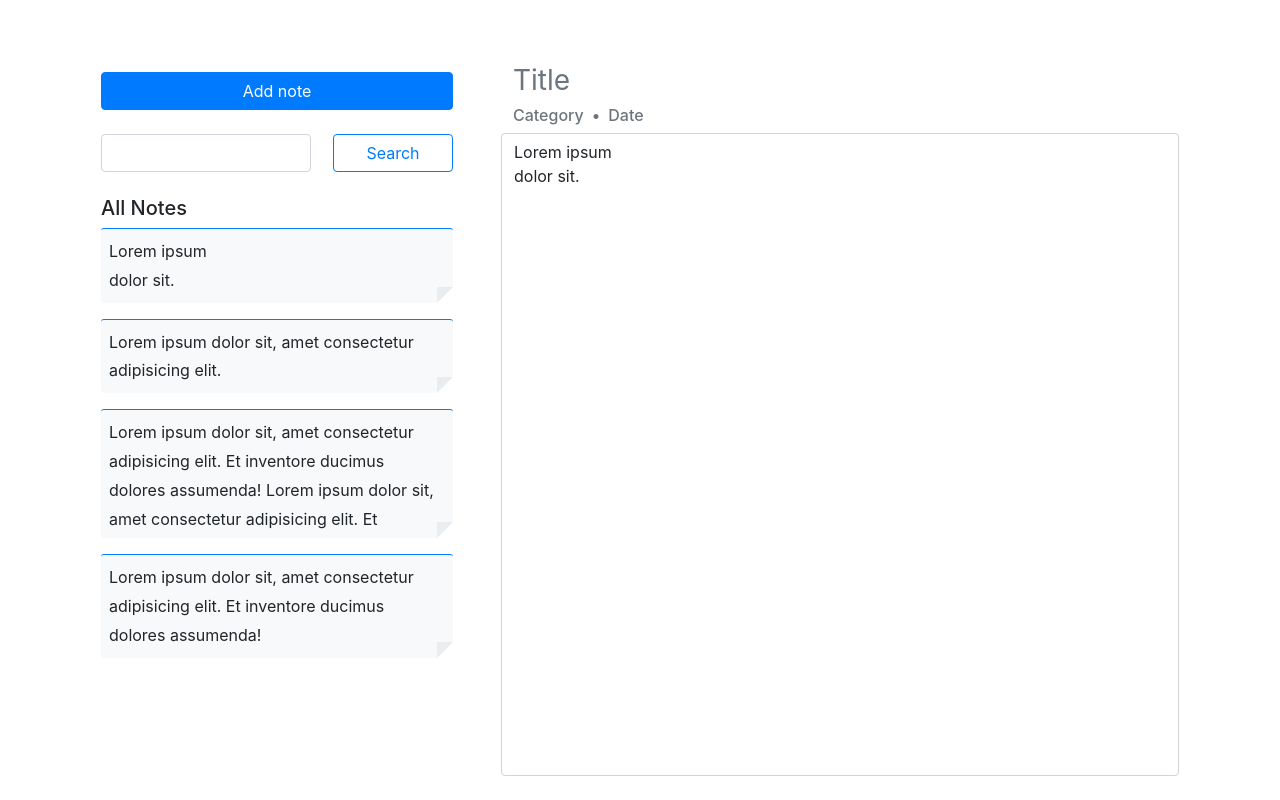
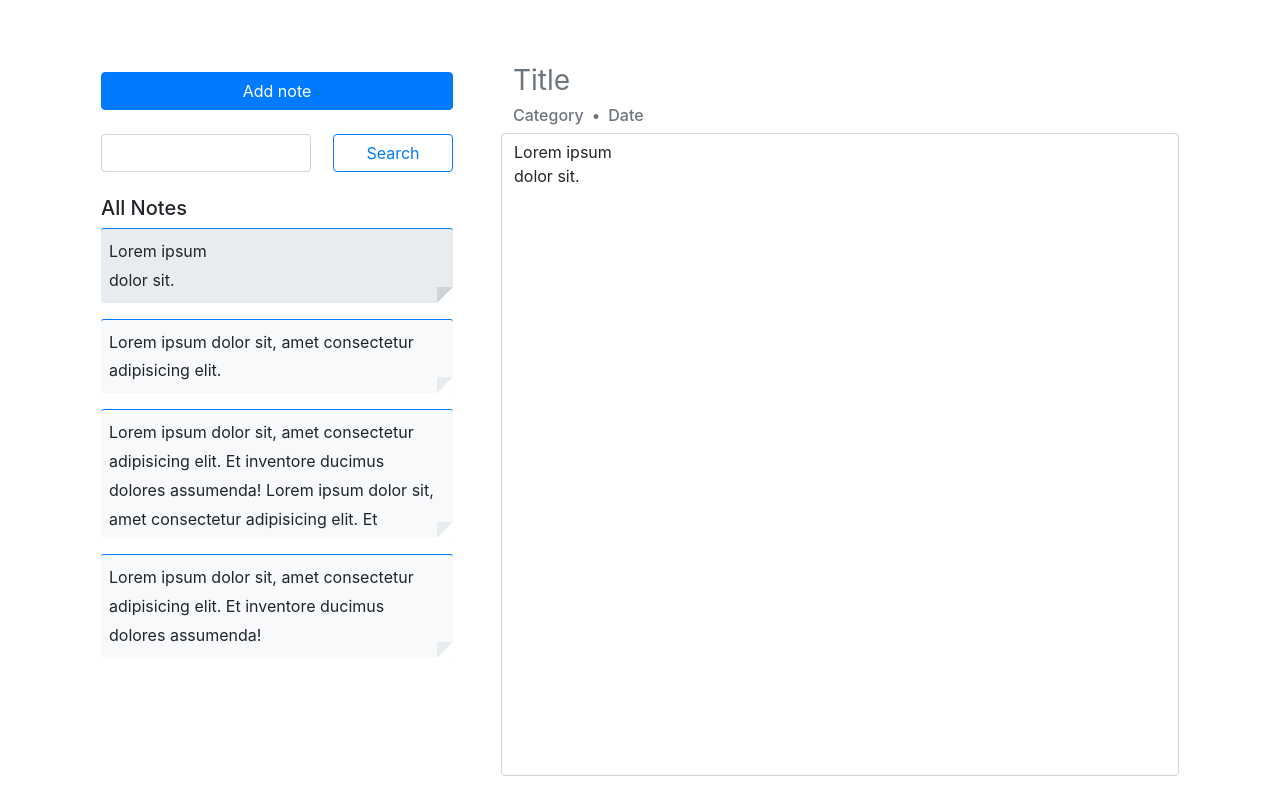
Before and after one commit to DawidKopys/notify, a React app: page / in a window 1280 px wide. In both pictures the pointer is over the item 277 px from the left and 265 px from the top of the page. Built offline with nearby package versions, Linux system fonts and the light colour scheme.

Commit message:
NotePreview: add effect on hover

```diff
--- a/src/Components/NotePreview/NotePreview.scss
+++ b/src/Components/NotePreview/NotePreview.scss
@@ -1,4 +1,5 @@
 @import 'Src/variables';
+@import 'bootstrap/scss/bootstrap';
 
 .note-preview {
   $padding: 0.5rem;
@@ -31,11 +32,20 @@
     display: block;
     width: 0;
     height: 0;
-    border-top: 8px solid hsl(210, 17%, 93%);
+    border-top: 8px solid $gray-200;
     border-right: 8px solid white;
     border-bottom: 8px solid white;
-    border-left: 8px solid hsl(210, 17%, 93%);
+    border-left: 8px solid $gray-200;
     bottom: 0;
     right: 0;
   }
+
+  &:hover {
+    background-color: $gray-200 !important;
+
+    &::after {
+      border-top: 8px solid $gray-400;
+      border-left: 8px solid $gray-400;
+    }
+  }
 }
```
